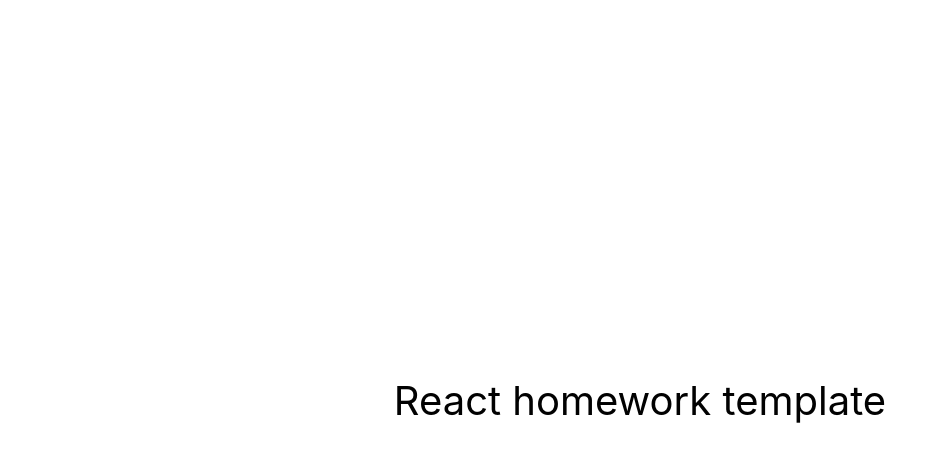
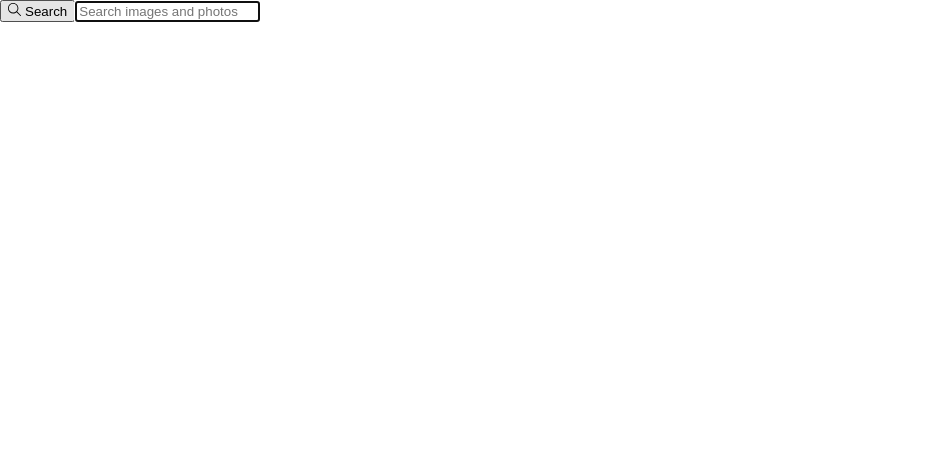
Before and after one commit to Alinchyk/goit-react-hw-03-image-finder, a React (Create React App) app: page / in a window 1280 px wide. Shown: the top 462 px of the page, without its empty margins (0-947 px from the left). Built offline with nearby package versions, Linux system fonts and the light colour scheme.

Commit message:
add Searchbar Component

```diff
--- a/package.json
+++ b/package.json
@@ -9,7 +9,9 @@
     "@testing-library/user-event": "^13.5.0",
     "react": "^18.1.0",
     "react-dom": "^18.1.0",
+    "react-icons": "^4.8.0",
     "react-scripts": "5.0.1",
+    "react-toastify": "^9.1.2",
     "web-vitals": "^2.1.3"
   },
   "scripts": {
--- a/src/components/App.jsx
+++ b/src/components/App.jsx
@@ -1,16 +1,30 @@
-export const App = () => {
-  return (
-    <div
-      style={{
-        height: '100vh',
-        display: 'flex',
-        justifyContent: 'center',
-        alignItems: 'center',
-        fontSize: 40,
-        color: '#010101'
-      }}
-    >
-      React homework template
-    </div>
-  );
+import { Component } from "react";
+import { ToastContainer } from 'react-toastify';
+import 'react-toastify/dist/ReactToastify.css';
+import Searchbar from "./Searchbar/Searchbar";
+
+
+export class App extends Component {
+   state = {
+    searchQuery: '',
+  };
+
+    componentDidUpdate(prevProps, prevState) {
+  }
+
+  handleFormSubmit = searchQuery => {
+    this.setState({ searchQuery })
+    console.log(searchQuery);
+  }
+
+  render() {
+
+    return (
+      <div>
+        <Searchbar onSubmit={this.handleFormSubmit} />
+        <ToastContainer autoClose={3000} />
+      </div>
+    )
+
+  }
 };
--- a/src/components/Searchbar/Searchbar.js
+++ b/src/components/Searchbar/Searchbar.js
@@ -0,0 +1,52 @@
+import { Component } from 'react';
+import PropTypes from 'prop-types';
+import { SlMagnifier } from 'react-icons/sl';
+import { toast } from 'react-toastify';
+
+export default class Searchbar extends Component {
+  state = {
+    searchQuery: '',
+  };
+
+  static propTypes = {
+    onSubmit: PropTypes.func.isRequired,
+  };
+
+  handlesearchQueryChange = e => {
+    this.setState({ searchQuery: e.currentTarget.value.toLowerCase() });
+  };
+
+  handleSubmit = e => {
+    e.preventDefault();
+
+    if (this.state.searchQuery.trim() === '') {
+      toast.error('Enter the query correctly...', { theme: 'colored' });
+      return;
+    }
+
+    this.props.onSubmit(this.state.searchQuery);
+    this.setState({ searchQuery: '' });
+  };
+
+  render() {
+    const { searchQuery } = this.state;
+    return (
+      <header>
+        <form onSubmit={this.handleSubmit}>
+          <button type="submit">
+            <SlMagnifier /> <span>Search</span>
+          </button>
+
+          <input
+            type="text"
+            autoComplete="off"
+            autoFocus
+            placeholder="Search images and photos"
+            value={searchQuery}
+            onChange={this.handlesearchQueryChange}
+          />
+        </form>
+      </header>
+    );
+  }
+}
```
Also changed, not shown: src/components/App.styled.js (added), src/components/servise/serviseApi.js (added), 1 other file (tests, documents, lock files or other folders).
